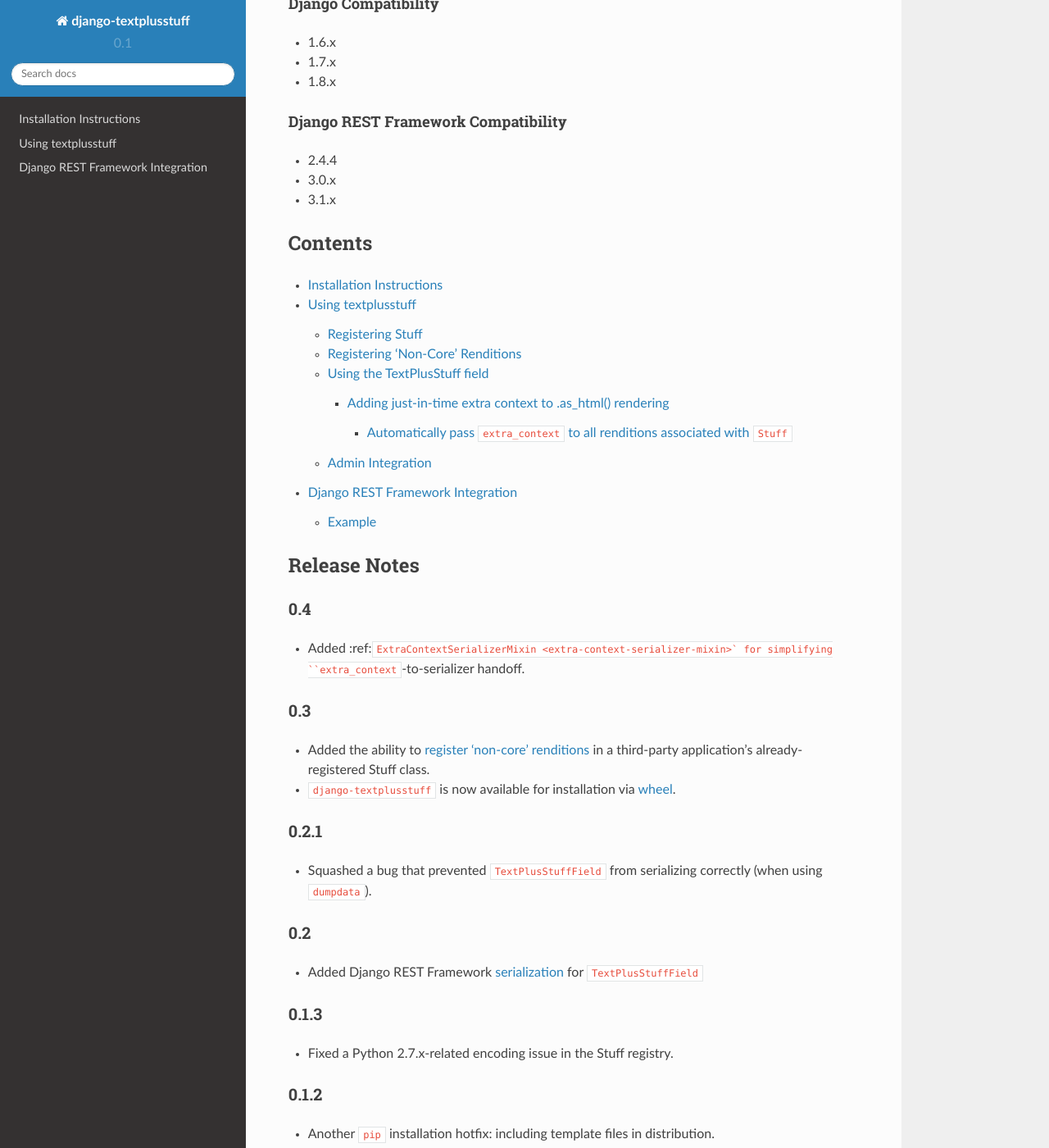
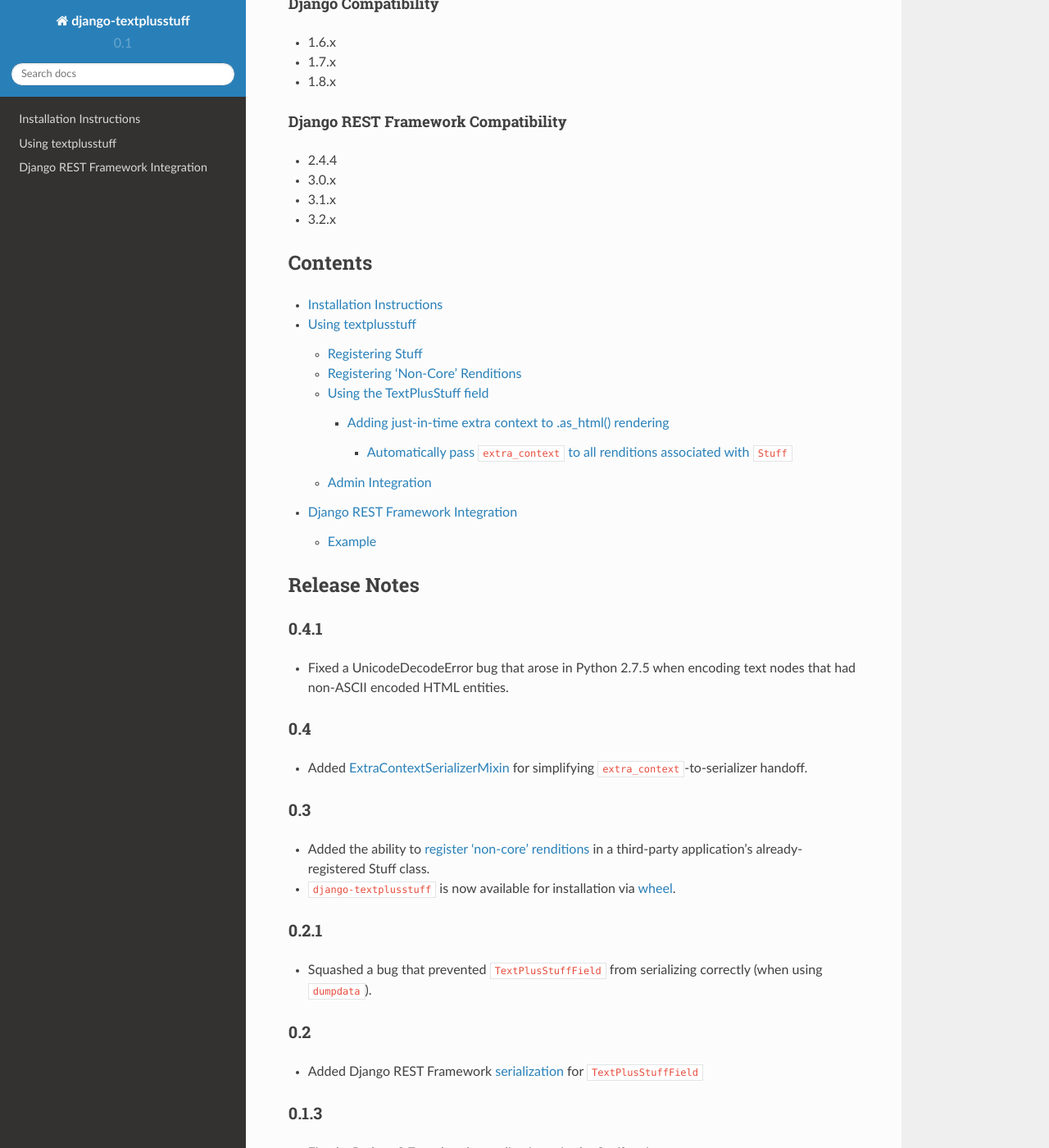
Before and after one commit to WGBH/django-textplusstuff, a Sphinx documentation site: the page built from docs/index.rst, in a window 1280 px wide and 1400 px high, scrolled down 1484 px. Shown: the whole window at 82% size. Built offline with Sphinx 7.4.7 and the Read the Docs theme 2.0.0, drawn with Linux system fonts in a browser that asks for light colours.

Commit message:
Bumping to 0.4.1 in preparation for PyPI release
Includes:
* Updating badge links to shields.io

```diff
--- a/docs/index.rst
+++ b/docs/index.rst
@@ -15,15 +15,11 @@
     :target: https://coveralls.io/r/WGBH/django-textplusstuff
     :alt: Coverage Status
 
-.. image:: https://pypip.in/py_versions/django-textplusstuff/badge.svg?style=flat
-    :target: https://pypi.python.org/pypi/django-textplusstuff/
-    :alt: Supported Python versions
-
-.. image:: https://pypip.in/download/django-textplusstuff/badge.svg?style=flat
+.. image:: https://img.shields.io/pypi/dm/django-textplusstuff.svg?style=flat
     :target: https://pypi.python.org/pypi/django-textplusstuff/
     :alt: Downloads
 
-.. image:: https://pypip.in/version/django-textplusstuff/badge.svg?style=flat
+.. image:: https://img.shields.io/pypi/v/django-textplusstuff.svg?style=flat
     :target: https://pypi.python.org/pypi/django-textplusstuff/
     :alt: Latest Version
 
@@ -65,7 +61,7 @@
 Current Version
 ---------------
 
-0.4
+0.4.1
 
 Dependencies
 ------------
@@ -95,6 +91,7 @@
 -  2.4.4
 -  3.0.x
 -  3.1.x
+-  3.2.x
 
 Contents
 ========
@@ -109,10 +106,15 @@
 Release Notes
 =============
 
+0.4.1
+-----
+
+- Fixed a UnicodeDecodeError bug that arose in Python 2.7.5 when encoding text nodes that had non-ASCII encoded HTML entities.
+
 0.4
 ---
 
-- Added :ref:``ExtraContextSerializerMixin <extra-context-serializer-mixin>` for simplifying ``extra_context``-to-serializer handoff.
+- Added :ref:`ExtraContextSerializerMixin <extra-context-serializer-mixin>` for simplifying ``extra_context``-to-serializer handoff.
 
 0.3
 ---
--- a/setup.py
+++ b/setup.py
@@ -7,7 +7,7 @@
 setup(
     name='django-textplusstuff',
     packages=find_packages(exclude=['tests*', 'docs*']),
-    version='0.4',
+    version='0.4.1',
     author=u'Jonathan Ellenberger',
     author_email='jonathan_ellenberger@wgbh.org',
     url='http://github.com/WGBH/django-textplusstuff/',
```
